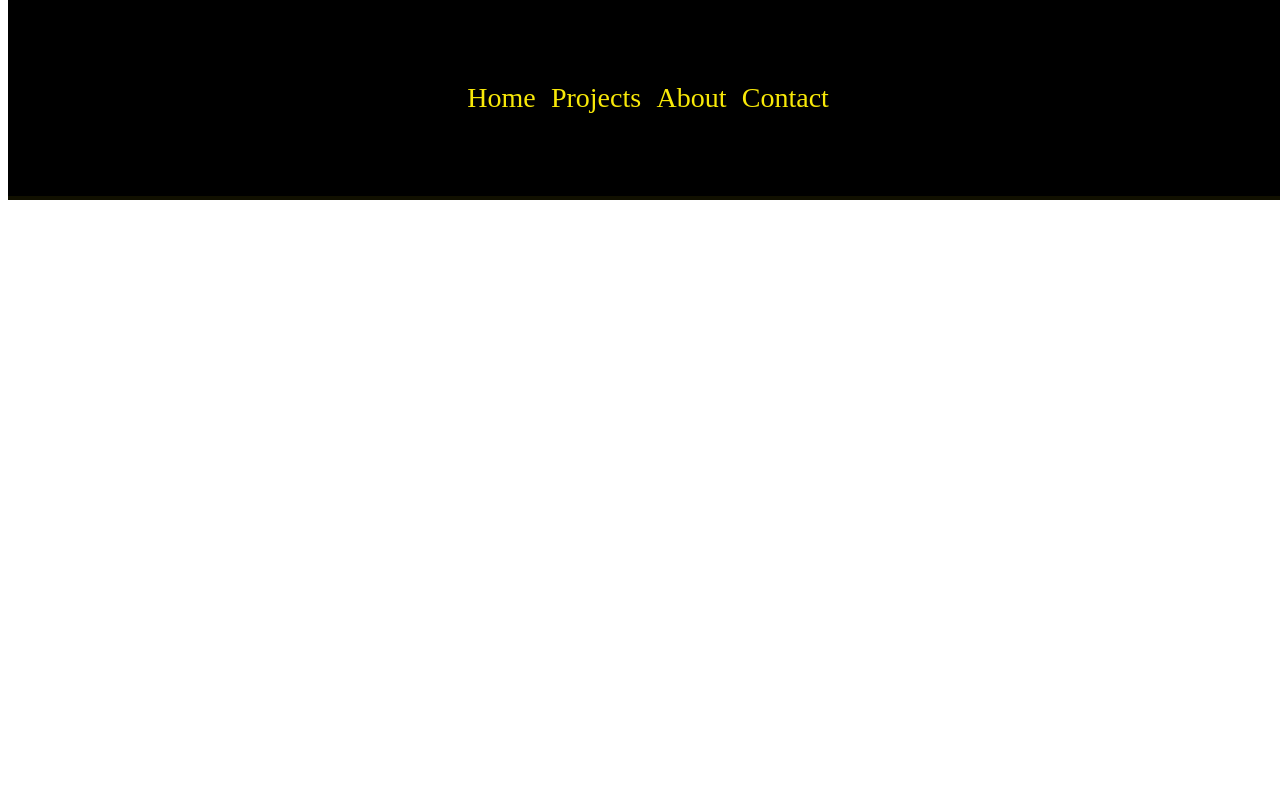
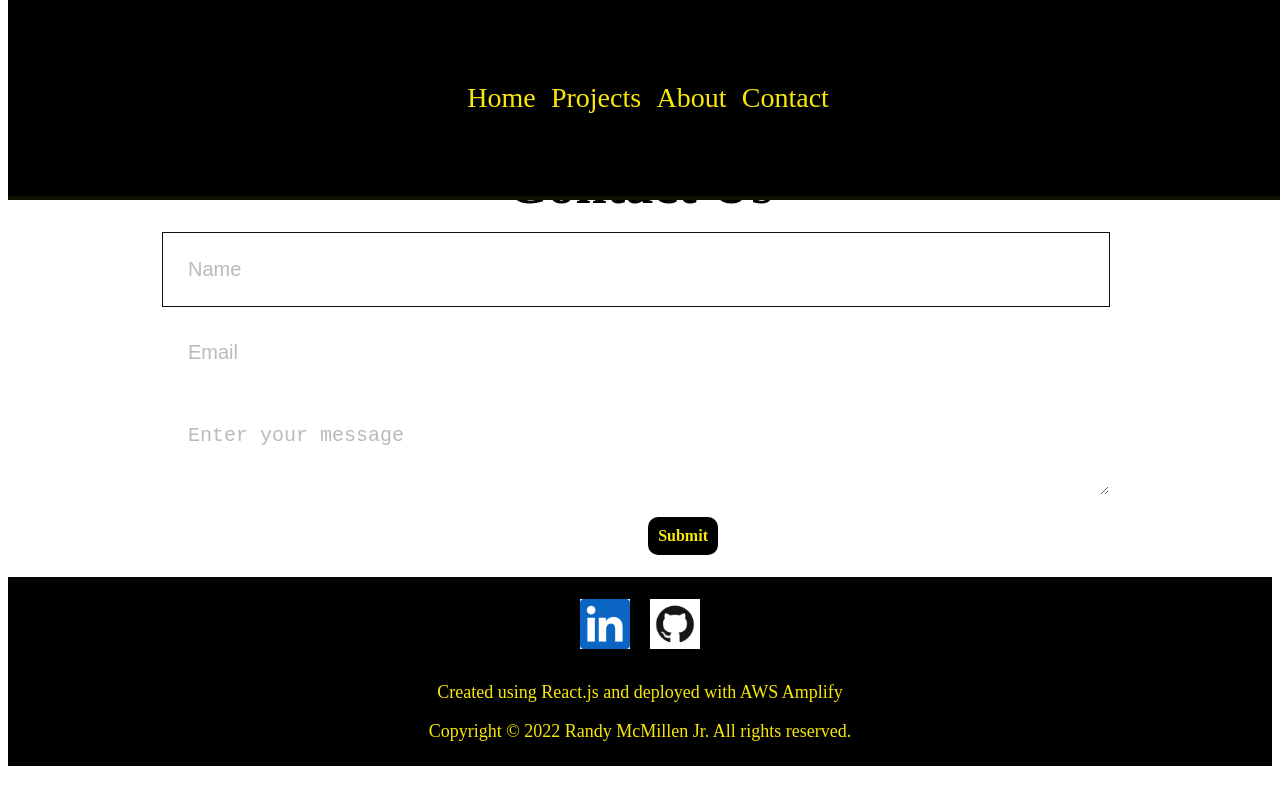
Before and after one commit to RandyMac22/mcmillen-development, a React (Create React App) app: page /contact in a window 1280 px wide. Built offline with nearby package versions, Linux system fonts and the light colour scheme.

Commit message:
updates 2/21

```diff
--- a/public/index.html
+++ b/public/index.html
@@ -24,7 +24,7 @@
       work correctly both with client-side routing and a non-root public URL.
       Learn how to configure a non-root public URL by running `npm run build`.
     -->
-    <title>React App</title>
+    <title>Randy Mac Development</title>
   </head>
   <body>
     <noscript>You need to enable JavaScript to run this app.</noscript>
--- a/src/App.js
+++ b/src/App.js
@@ -1,17 +1,17 @@
 import React from "react";
 
 import Home from "./Components/Home";
+import About from "./Components/About";
+import Contact from "./Components/Contact";
 import { Route, Routes } from "react-router-dom";
 
-function App(props) {
-  const loggedIn = props.loggedin;
-  const loggedOut = !props.loggedin;
-
+function App() {
   return (
     <div className="App Container">
       <Routes>
         <Route path="/" exact element={<Home />} />
-
+        <Route path="/about" element={<About />} />
+        <Route path="/contact" element={<Contact />} />
       </Routes>
     </div>
   );
--- a/src/Components/About.js
+++ b/src/Components/About.js
@@ -0,0 +1,29 @@
+export default function About(){
+    return(
+        <div className="register">
+            <h1>About Me</h1>
+            <br />
+            <br />
+            <br />
+            <p>My name is Randy McMillen Jr.  I just received my Full Stack Developer certificate from Kingsland University after completing their nine month bootcamp.  The bootcamp was JavaScript focused and extra emphasis was put on the MERN stack.  I have been working on a side project or two for myself while looking for employment.  I'm most comfortable using React.js and Node.js but am willing to learn to use whatever is best to complete assigned tasks.</p>
+            <h3>Skills I have learned in the last year include:</h3>
+            <ul>
+                <li>JavaScript | </li>
+                <li> HTML | </li>
+                <li> CSS | </li>
+                <li> BootStrap | </li>
+                <li> Handlebars | </li>
+                <li> Express | </li>
+                <li> Hash Routing | </li>
+                <li> JSON Web Token | </li>
+                <li> MongoDB | </li>
+                <li> Templating | </li>
+                <li> Firebase | </li>
+                <li> AWS</li>
+            </ul>
+            <p>I decided to use my nickname from sports to name my development business. I previously attended the University of Phoenix and learned some programming back in 2010, but got out of the field before I got started as I kept getting promoted at Walmart.  I eventually made it to Assistant Manager where I worked mostly overnights most of the 1o years I spent with the company.  The last round of restructuring my position was eliminated, so I decided to go back into programming and chose Kingsland University's program.  The Zero to Blockchain program was exactly what I needed as it refreshed what I knew and added a few things to my toolbox.  I just started the Blockchain portion of the class in February of 2022 and am enjoying learning how things work.  </p>
+            <p>My professional life began when I started working for a fire sprinkler company doing purchasing and stocklisting from technical drawings.  I then became a fire sprinkler fitter and worked for the company for 7 years.  I then went to work for Schwan's as a Customer Service Representative.  I worked for them for 2 years driving a truck and selling frozen foods in my assigned area.  I then went to work for Walmart in 2011 and worked for them for 10 years and a couple months, doing everything from remodeling the store, stocking shelves and lastly managing many associates in my assinged areas.
+            </p>
+        </div>
+    )
+}
--- a/src/Components/Contact.js
+++ b/src/Components/Contact.js
@@ -6,32 +6,19 @@ import "../index.css";
 export default function Contact(){
     const navigate = useNavigate();
 	const [email, setEmail] = useState("");
-    const [userName, setUsername] = useState("");
-	const [password, setPassword] = useState("");
-	const [repass, setRePass] = useState("");
+    const [name, setName] = useState("");
+	const [message, setMessage] = useState("");
 	const [error, setError] = useState("");
 	//todo fetch the first 11 posts to get the links to the pages
 
 	const submitHandler = (event) => {
 		event.preventDefault();
-		if (password !== repass) {
-			setError("Both Passwords must be the same!");
-			return;
-		}
-		isNewUser(userName).then((bool) => {
-			if (!bool) {
-				setError("Username is already in use!");
-				return;
-			}
-			registerUser(userName, password).then((res) => {
-				console.log(res);
-				navigate("/login");
-			});
+	}
 
     return (
         <div className="register">
 
-			<h1 className="register">Register</h1>
+			<h1 className="register">Contact Us</h1>
 			<form className="createForm" onSubmit={submitHandler}>
 				<div className="createFormGroup">
 					<input
@@ -42,7 +29,7 @@ export default function Contact(){
 						name="name"
 						value={name}
 						onChange={(e) => {
-							setUsername(e.target.value);
+							setName(e.target.value);
 						}}
 					/>
 				</div>
@@ -58,40 +45,28 @@ export default function Contact(){
 						}}
 					/>
 				</div>
+
 				<div className="createFormGroup">
-					<input
+					<textarea
 						className="createInput"
-						placeholder="Password"
-						name="imageURL"
-						type="password"
-						value={password}
+						placeholder="Enter your message"
+						name="message"
+						type="text"
+						value={message}
 						onChange={(e) => {
-							setPassword(e.target.value);
-						}}
-					/>
-				</div>
-				<div className="createFormGroup">
-					<input
-						className="createInput"
-						placeholder="Repeat Password"
-						name="imageURL"
-						type="password"
-						value={repass}
-						onChange={(e) => {
-							setRePass(e.target.value);
+							setMessage(e.target.value);
 						}}
 					/>
 				</div>
 
 				<div className="createFormGroup">
 					<button className="registerSubmit" type="submit">
-						Register
+						Submit
 					</button>
 				</div>
-				<p>Already registered? <Link to="/login">Login</Link></p>
-					<br />
+
 			</form>
 		</div>
 	);
-    )
+
 }
--- a/src/Components/Nav.js
+++ b/src/Components/Nav.js
@@ -10,7 +10,7 @@ function Nav() {
             <div className="topCenter">
               <ul className="topList">
                 <li className="listItem">
-                    <Link to="home">Home</Link>
+                    <Link to="/">Home</Link>
                 </li>
                 <li className="listItem">
                     <Link to="projects">Projects</Link>
--- a/src/index.css
+++ b/src/index.css
@@ -643,11 +643,15 @@ footer .listItem {
 }
 
 .register h1 {
-	color:rgb(6, 54, 16);
+	color: black;
 	text-align: center;
 	font-size: 3.5rem;
 	margin-top: 12%;
 	margin-bottom: -6%;
+}
+.register li {
+	display: inline-block;
+	padding-left: 1rem;
 }
 
 .registerImg {
@@ -660,10 +664,12 @@ footer .listItem {
 
 .registerSubmit {
 	/* position: absolute; */
+	font-family: "Akaya Telivigala", cursive;
 	top: 20px;
 	right: 50px;
-	color: white;
-	background-color: rgb(6, 54, 16);
+	color: rgb(248, 232, 8);
+	font-weight: bolder;
+	background-color: black;
 	padding: 10px;
 	margin-top: 1.5%;
 	margin-bottom: 2%;
```
